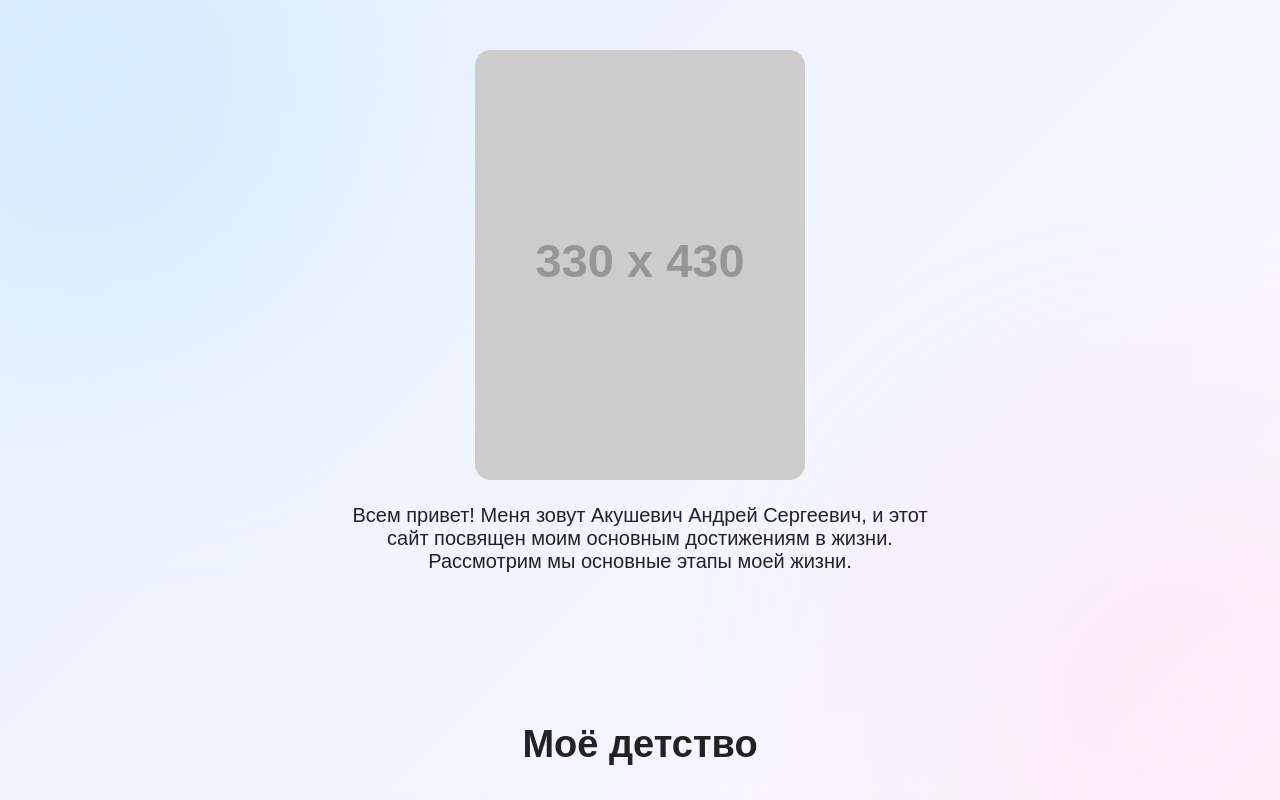
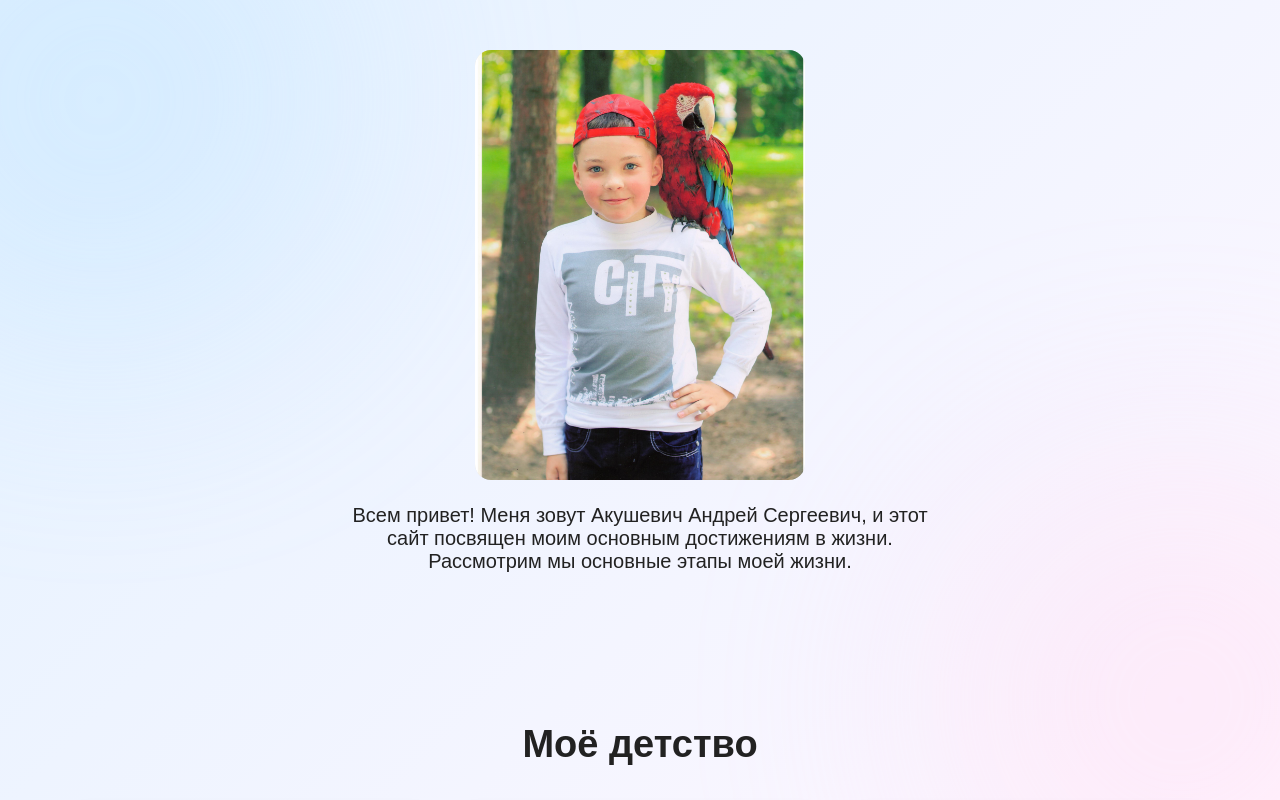
Before and after one commit to AndreyUIR/4, a website: page 2/index.html in a window 1280 px wide. Shown: the top 800 px of the page. Drawn offline with Linux system fonts and the light colour scheme; placeholder pictures from the web are drawn by us.

Commit message:
Update index.html

```diff
--- a/2/index.html
+++ b/2/index.html
@@ -178,7 +178,7 @@
     <!-- Главная фотография -->
     <section class="section intro">
         <div class="container">
-            <img src="https://placehold.co/330x430/b8e0ff/333333?text=Главное+фото" alt="Главное фото">
+            <img src="001.jpg" alt="Главное фото">
             <p>
                Всем привет! Меня зовут Акушевич Андрей Сергеевич, и этот сайт посвящен моим основным достижениям в жизни. Рассмотрим мы основные этапы моей жизни.
             </p>
@@ -1704,7 +1704,7 @@
                 title: 'Сандаунер',
                 quote: 'Like i said, kids are cruel, Jack. And I\'m very in touch with my inner child.',
                 desc: 'Де-факто лидер Desperado, бывший американский военный. Обожает войну и хаос. Оснащен взрывными щитами и двумя огромными мачете "Bloodlust". Его имя отсылает к горячему ветру в Калифорнии.',
-                img: 'https://static.wikia.nocookie.net/metalgear/images/7/7f/SundownerI1.png/revision/latest?cb=20131227122010',
+                img: 'https://images.stopgame.ru/uploads/users/2022/226591/01317.yeQov20.png',
                 videoId: 'Py71Dgn2MlI'
             },
             'khamsin': {
```
